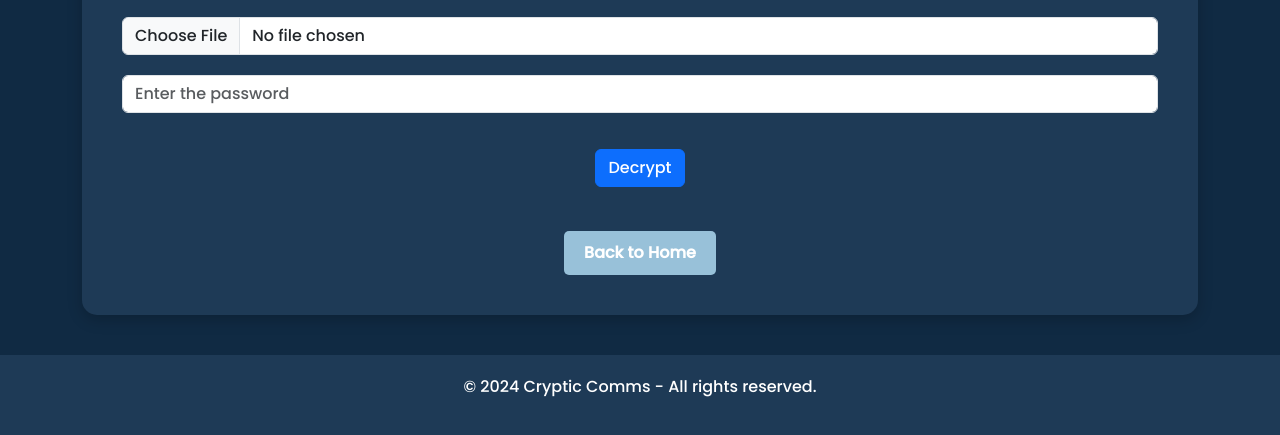
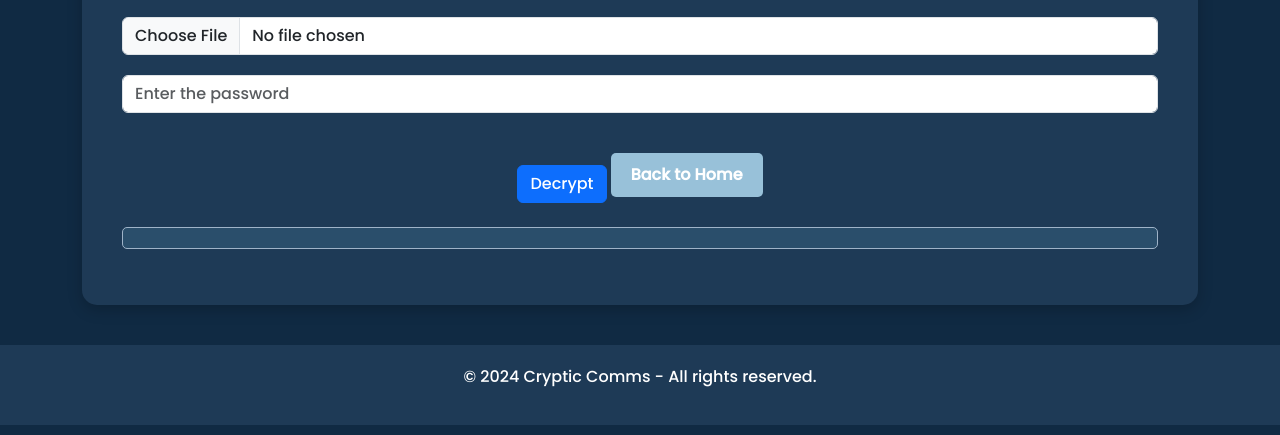
Before and after one commit to kalenatkinson/CrypticComms, a plain HTML site: page decrypt.html in a window 1280 px wide. Shown: the part 407-842 px from the top of the page. Drawn offline with nearby package versions, Linux system fonts and the light colour scheme.

Commit message:
Update decrypt.html

```diff
--- a/decrypt.html
+++ b/decrypt.html
@@ -4,9 +4,7 @@
     <meta charset="UTF-8">
     <meta name="viewport" content="width=device-width, initial-scale=1.0">
     <title>Cryptic Comms - Decrypt</title>
-    <!-- Bootstrap CSS -->
     <link href="https://cdn.jsdelivr.net/npm/bootstrap@5.3.0-alpha1/dist/css/bootstrap.min.css" rel="stylesheet">
-    <!-- Google Fonts for Typography -->
     <link href="https://fonts.googleapis.com/css2?family=Poppins:wght@300;500&display=swap" rel="stylesheet">
     <style>
         body {
@@ -31,7 +29,7 @@
             margin-top: 40px;
             text-align: center;
         }
-        .decrypt-container input, .decrypt-container textarea {
+        .decrypt-container textarea, .decrypt-container input {
             margin-bottom: 20px;
         }
         .back-button {
@@ -46,6 +44,18 @@
         }
         .back-button:hover {
             background-color: #EE6C4D;
+        }
+        #decryptedOutput {
+            word-wrap: break-word;
+            white-space: pre-wrap;
+            max-width: 100%;
+            overflow-wrap: break-word;
+            margin-top: 20px;
+            padding: 10px;
+            border: 1px solid #9fb3c8;
+            border-radius: 5px;
+            background-color: #2a4e6b;
+            color: #d1e8ff;
         }
         footer {
             background-color: #1e3a56;
@@ -66,8 +76,8 @@
             <input type="file" id="fileInput" class="form-control">
             <input type="password" id="password" class="form-control" placeholder="Enter the password">
             <button class="btn btn-primary mt-3" onclick="decryptText()">Decrypt</button>
+            <a href="index.html" class="back-button">Back to Home</a>
             <p id="decryptedOutput" class="mt-4"></p>
-            <a href="index.html" class="back-button">Back to Home</a>
         </div>
     </section>
     <footer>
@@ -80,7 +90,6 @@
             var password = document.getElementById("password").value;
             var encryptedText = document.getElementById("encryptedText").value;
 
-            // Handle file input
             var fileInput = document.getElementById("fileInput");
             if (fileInput.files.length > 0) {
                 var file = fileInput.files[0];
```
